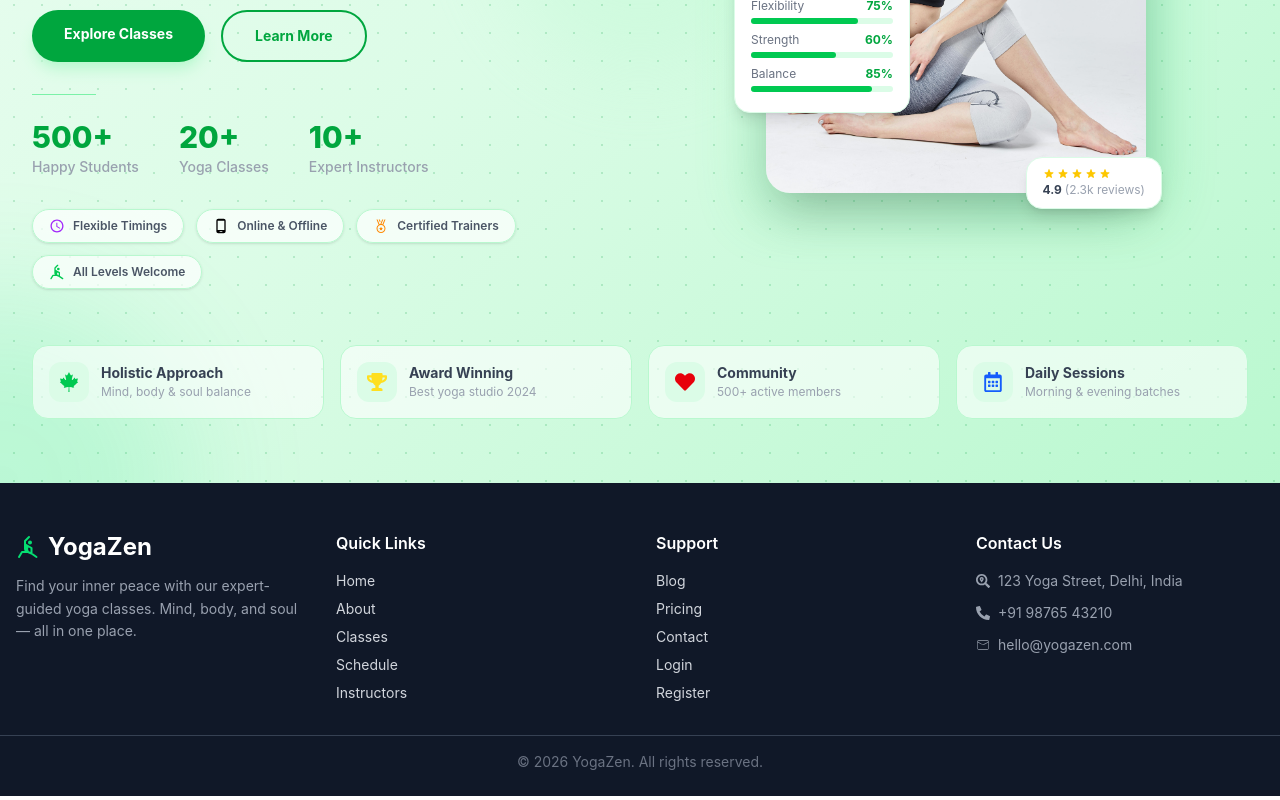
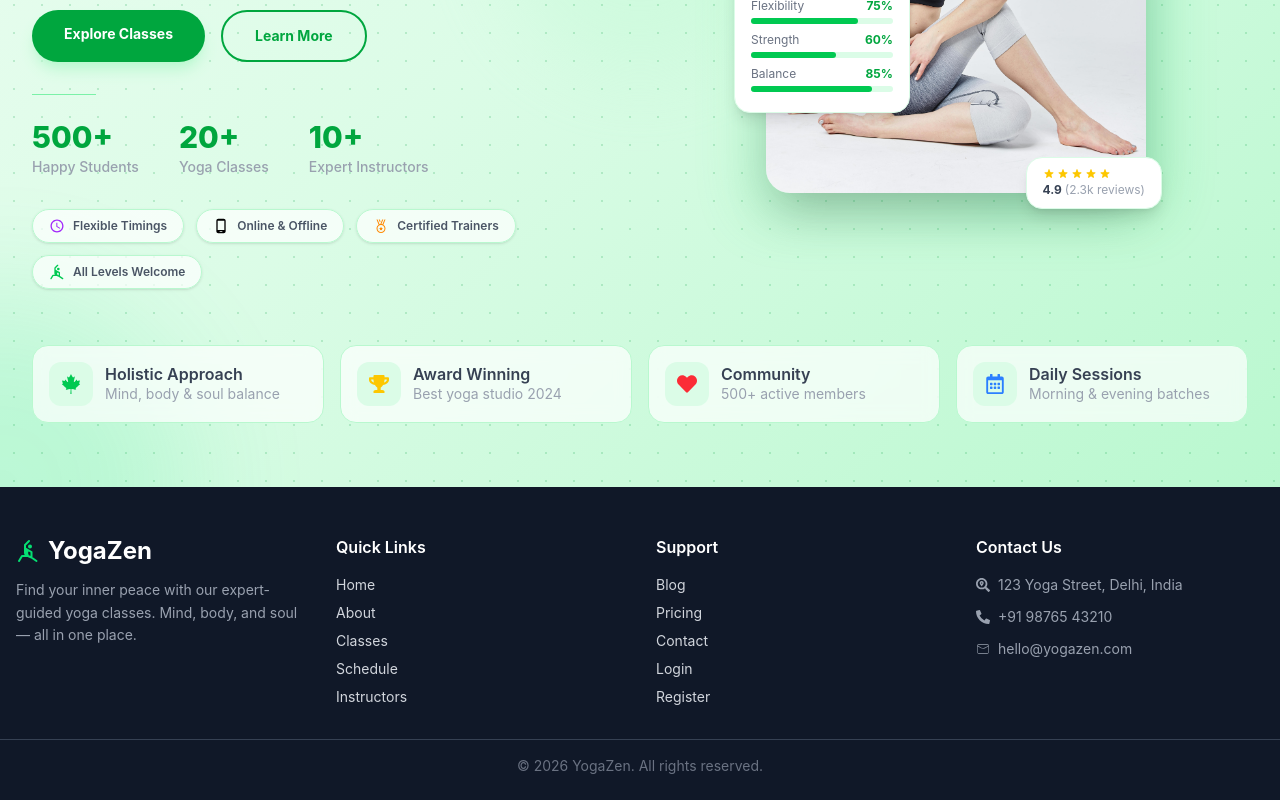
Before and after one commit to tanveersinghh85446-hue/yoga, a React (Vite) app: page / in a window 1280 px wide. Shown: the part 695-1495 px from the top of the page. Built offline with nearby package versions, Linux system fonts and the light colour scheme.

Commit message:
Updated HeroBanner

```diff
--- a/src/Components/layout/home/HeroBanner.jsx
+++ b/src/Components/layout/home/HeroBanner.jsx
@@ -56,7 +56,7 @@ const HeroBanner = () => {
         <div className="relative z-10 w-full max-w-7xl mx-auto px-4 sm:px-6 lg:px-8 mb-6 fade-up-1">
           <div className="flex flex-wrap items-center justify-between gap-3 bg-white/50 backdrop-blur-sm border border-green-200 rounded-2xl px-5 py-3">
             <div className="flex items-center gap-2">
-              <span className="text-2xl"><IoFlower className='text-pink-500'/></span>
+              <span className="text-2xl"><IoFlower className='text-pink-500' /></span>
               <span className="text-green-700 font-extrabold text-lg tracking-tight">YogaZen</span>
             </div>
             <div className="flex flex-wrap gap-2">
@@ -79,7 +79,7 @@ const HeroBanner = () => {
               <div key={i} className="flex gap-6 shrink-0">
                 {['Morning Flow', 'Power Yoga', 'Meditation', 'Breathwork', 'Vinyasa', 'Hatha Yoga', 'Yin Yoga', 'Ashtanga'].map((item) => (
                   <span key={item} className="inline-flex items-center gap-2 text-green-700 font-semibold text-sm bg-white/60 border border-green-200 rounded-full px-4 py-1.5">
-                    <span className="text-green-400 text-xs"><PiStarFour/></span> {item}
+                    <span className="text-green-400 text-xs"><PiStarFour /></span> {item}
                   </span>
                 ))}
               </div>
@@ -136,8 +136,8 @@ const HeroBanner = () => {
             <div className="flex gap-8 sm:gap-10 mb-8 fade-up-4">
               {[
                 { value: '500+', label: 'Happy Students' },
-                { value: '20+',  label: 'Yoga Classes' },
-                { value: '10+',  label: 'Expert Instructors' },
+                { value: '20+', label: 'Yoga Classes' },
+                { value: '10+', label: 'Expert Instructors' },
               ].map((stat) => (
                 <div key={stat.label} className="text-center md:text-left group">
                   <h3 className="text-2xl sm:text-3xl font-extrabold text-green-600 group-hover:scale-110 transition-transform duration-200 inline-block">
@@ -151,10 +151,10 @@ const HeroBanner = () => {
             {/* Feature Pills */}
             <div className="flex flex-wrap gap-3 justify-center md:justify-start fade-up-5">
               {[
-                { icon: <IoMdTime className='text-purple-600'/>, text: 'Flexible Timings' },
-                { icon: <MdOutlinePhoneAndroid className='text-black'/>, text: 'Online & Offline' },
-                { icon: <LiaMedalSolid className='text-orange-400'/>, text: 'Certified Trainers' },
-                { icon: <GrYoga className='text-green-500'/>, text: 'All Levels Welcome' },
+                { icon: <IoMdTime className='text-purple-600' />, text: 'Flexible Timings' },
+                { icon: <MdOutlinePhoneAndroid className='text-black' />, text: 'Online & Offline' },
+                { icon: <LiaMedalSolid className='text-orange-400' />, text: 'Certified Trainers' },
+                { icon: <GrYoga className='text-green-500' />, text: 'All Levels Welcome' },
               ].map((pill) => (
                 <div key={pill.text} className="flex items-center gap-2 bg-white/70 border border-green-200 rounded-full px-4 py-2 shadow-sm hover:shadow-md hover:border-green-400 transition-all duration-200">
                   <span className="text-base">{pill.icon}</span>
@@ -173,7 +173,7 @@ const HeroBanner = () => {
 
               {/* Live Class Badge */}
               <div className="absolute -top-4 -left-4 z-20 bg-white rounded-2xl shadow-lg px-4 py-2.5 flex items-center gap-2.5 border border-green-100">
-                <div className="w-8 h-8 bg-green-100 rounded-xl flex items-center justify-center text-lg"><GrYoga className='text-green-500'/></div>
+                <div className="w-8 h-8 bg-green-100 rounded-xl flex items-center justify-center text-lg"><GrYoga className='text-green-500' /></div>
                 <div>
                   <p className="text-xs font-bold text-gray-700 leading-none">Live Class</p>
                   <p className="text-xs text-green-600 font-semibold mt-0.5">Starting Now</p>
@@ -183,9 +183,9 @@ const HeroBanner = () => {
               {/* Rating Badge */}
               <div className="absolute -bottom-4 -right-4 z-20 bg-white rounded-2xl shadow-lg px-4 py-2.5 border border-green-100">
                 <div className="flex items-center gap-0.5 mb-0.5">
-                  {[1,2,3,4,5].map(i => (
+                  {[1, 2, 3, 4, 5].map(i => (
                     <svg key={i} className="w-3 h-3 fill-yellow-400" viewBox="0 0 20 20">
-                      <path d="M9.049 2.927c.3-.921 1.603-.921 1.902 0l1.07 3.292a1 1 0 00.95.69h3.462c.969 0 1.371 1.24.588 1.81l-2.8 2.034a1 1 0 00-.364 1.118l1.07 3.292c.3.921-.755 1.688-1.54 1.118l-2.8-2.034a1 1 0 00-1.175 0l-2.8 2.034c-.784.57-1.838-.197-1.539-1.118l1.07-3.292a1 1 0 00-.364-1.118L2.98 8.72c-.783-.57-.38-1.81.588-1.81h3.461a1 1 0 00.951-.69l1.07-3.292z"/>
+                      <path d="M9.049 2.927c.3-.921 1.603-.921 1.902 0l1.07 3.292a1 1 0 00.95.69h3.462c.969 0 1.371 1.24.588 1.81l-2.8 2.034a1 1 0 00-.364 1.118l1.07 3.292c.3.921-.755 1.688-1.54 1.118l-2.8-2.034a1 1 0 00-1.175 0l-2.8 2.034c-.784.57-1.838-.197-1.539-1.118l1.07-3.292a1 1 0 00-.364-1.118L2.98 8.72c-.783-.57-.38-1.81.588-1.81h3.461a1 1 0 00.951-.69l1.07-3.292z" />
                     </svg>
                   ))}
                 </div>
@@ -227,22 +227,32 @@ const HeroBanner = () => {
           </div>
         </div>
 
+
+
         {/* ── BOTTOM TRUST BAR ── */}
-        <div className="relative z-10 w-full max-w-7xl mx-auto px-4 sm:px-6 lg:px-8 mt-14 fade-up-5">
-          <div className="grid grid-cols-2 sm:grid-cols-4 gap-4">
+        <div className="relative z-10 w-full max-w-7xl mx-auto px-4 sm:px-6 lg:px-8 mt-10 sm:mt-14">
+          <div className="grid grid-cols-1 sm:grid-cols-2 lg:grid-cols-4 gap-4">
             {[
-              { icon: <FaCanadianMapleLeaf className='text-green-500'/>, title: 'Holistic Approach', desc: 'Mind, body & soul balance' },
-              { icon: <FaTrophy className='text-yellow-300'/>, title: 'Award Winning', desc: 'Best yoga studio 2024' },
-              { icon: <FaHeart className='text-red-600'/>, title: 'Community', desc: '500+ active members' },
-              { icon: <FaRegCalendarAlt className='text-blue-600'/>, title: 'Daily Sessions', desc: 'Morning & evening batches' },
+              { icon: <FaCanadianMapleLeaf className='text-green-500' />, title: 'Holistic Approach', desc: 'Mind, body & soul balance' },
+              { icon: <FaTrophy className='text-yellow-400' />, title: 'Award Winning', desc: 'Best yoga studio 2024' },
+              { icon: <FaHeart className='text-red-500' />, title: 'Community', desc: '500+ active members' },
+              { icon: <FaRegCalendarAlt className='text-blue-500' />, title: 'Daily Sessions', desc: 'Morning & evening batches' },
             ].map((card) => (
-              <div key={card.title} className="bg-white/60 backdrop-blur-sm border border-green-200 rounded-2xl px-4 py-4 flex items-center gap-3 hover:bg-white/80 hover:shadow-md transition-all duration-300 group">
-                <div className="w-10 h-10 bg-green-100 rounded-xl flex items-center justify-center text-xl shrink-0 group-hover:scale-110 transition-transform duration-200">
+              <div
+                key={card.title}
+                className="bg-white/70 backdrop-blur-sm border border-green-200 rounded-2xl p-4 flex items-center gap-3 hover:bg-white/90 hover:shadow-md transition-all duration-300 group"
+              >
+                <div className="w-10 h-10 sm:w-11 sm:h-11 bg-green-100 rounded-xl flex items-center justify-center text-lg sm:text-xl shrink-0 group-hover:scale-110 transition-transform duration-200">
                   {card.icon}
                 </div>
+
                 <div>
-                  <p className="text-gray-700 font-bold text-sm leading-tight">{card.title}</p>
-                  <p className="text-gray-400 text-xs mt-0.5">{card.desc}</p>
+                  <p className="text-gray-700 font-semibold text-sm sm:text-base leading-tight">
+                    {card.title}
+                  </p>
+                  <p className="text-gray-400 text-xs sm:text-sm">
+                    {card.desc}
+                  </p>
                 </div>
               </div>
             ))}
```
